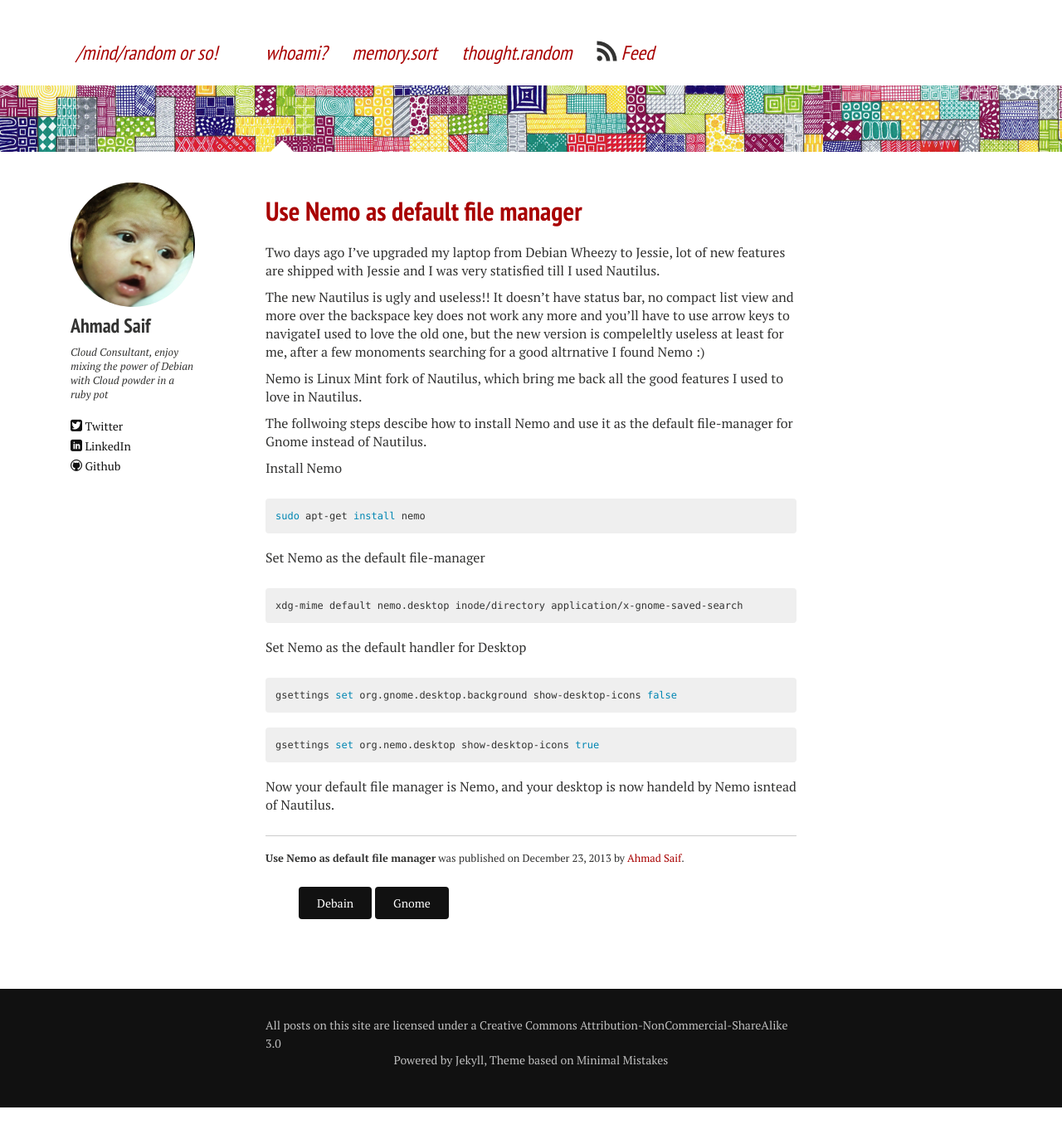
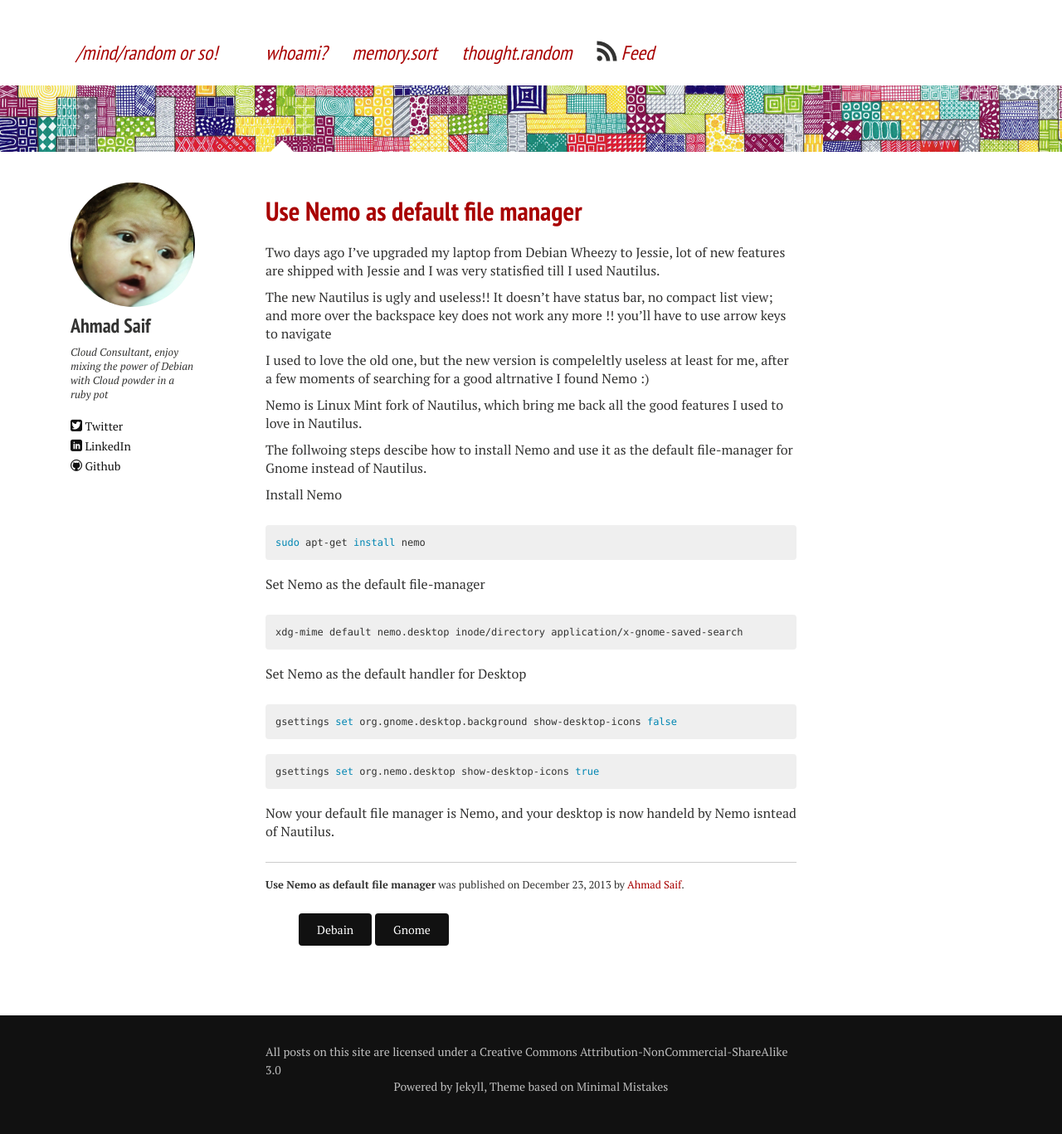
Before and after one commit to asaif/asaif.github.io, a Jekyll site: the page built from _posts/2013-12-23-use-nemo-as-default-file-manager.md, in a window 1280 px wide. Shown: the whole page at 83% size. Built offline with Jekyll 4.4.1, drawn with Linux system fonts in a browser that asks for light colours; nearby versions of some CDN libraries; before the commit the page ends 1335 px from its top, so only the background shows below that.

Commit message:
Fix Spell

```diff
--- a/_posts/2013-12-23-use-nemo-as-default-file-manager.md
+++ b/_posts/2013-12-23-use-nemo-as-default-file-manager.md
@@ -10,7 +10,9 @@ image:
 
 Two days ago I've upgraded my laptop from Debian Wheezy to Jessie, lot of new features are shipped with Jessie and I was very statisfied till I used Nautilus.
 
-The new Nautilus is ugly and useless!! It doesn’t have status bar, no compact list view and more over the backspace key does not work any more and you’ll have to use arrow keys to navigateI used to love the old one, but the new version is compeleltly useless at least for me, after a few monoments searching for a good altrnative I found Nemo :)
+The new Nautilus is ugly and useless!! It doesn’t have status bar, no compact list view; and more over the backspace key does not work any more !! you’ll have to use arrow keys to navigate
+
+I used to love the old one, but the new version is compeleltly useless at least for me, after a few moments of searching for a good altrnative I found Nemo :)
 
 Nemo is Linux Mint fork of Nautilus, which bring me back all the good features I used to love in Nautilus.
 
```
